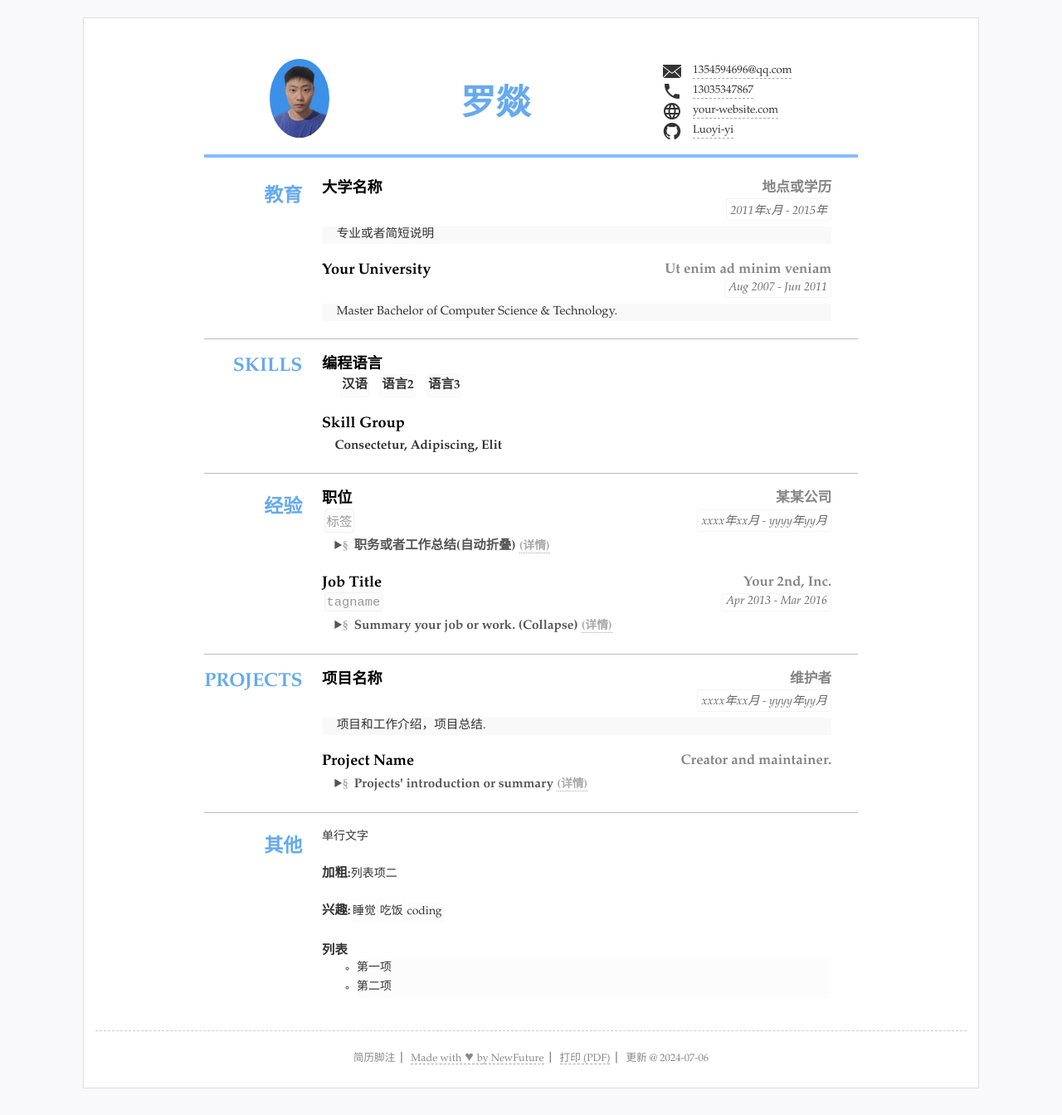
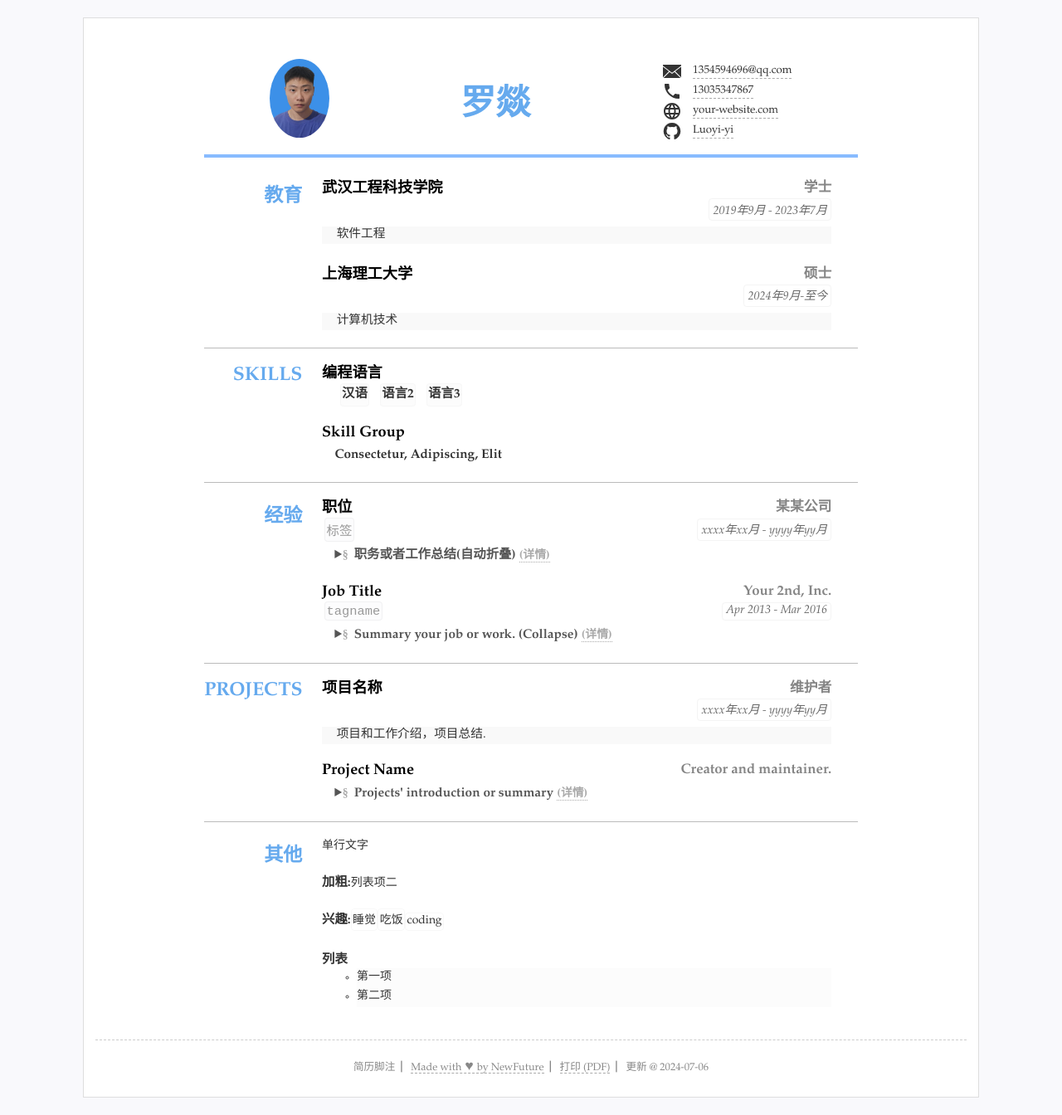
Before and after one commit to Luoyi-yi/CV, a Jekyll site: the page built from index.html, in a window 1280 px wide. Shown: the whole page at 83% size. Built offline with Jekyll 4.4.1, drawn with Linux system fonts in a browser that asks for light colours.

Commit message:
Update resume.yml

```diff
--- a/_data/resume.yml
+++ b/_data/resume.yml
@@ -30,14 +30,14 @@ main: #简历主要内容，
 - type: education #类别为ID
   name: 教育 #显示名称，空则使用type
   content: #内容基本格式 标题-副标题-日期-详细内容 (都允许空)
-  - title: 大学名称
-    duration: "2011年x月 - 2015年"
-    sub: 地点或学历
-    detail: 专业或者简短说明
-  - title: Your University
-    duration: Aug 2007 - Jun 2011
-    sub: Ut enim ad minim veniam
-    detail: Master Bachelor of Computer Science & Technology.
+  - title: 武汉工程科技学院
+    duration: "2019年9月 - 2023年7月"
+    sub: 学士
+    detail: 软件工程
+  - title: 上海理工大学
+    duration: 2024年9月-至今
+    sub: 硕士
+    detail: 计算机技术
 
 - type: skills
   # name: "技能"
```
